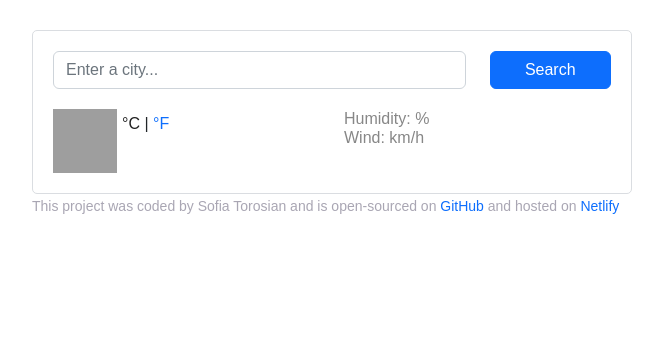
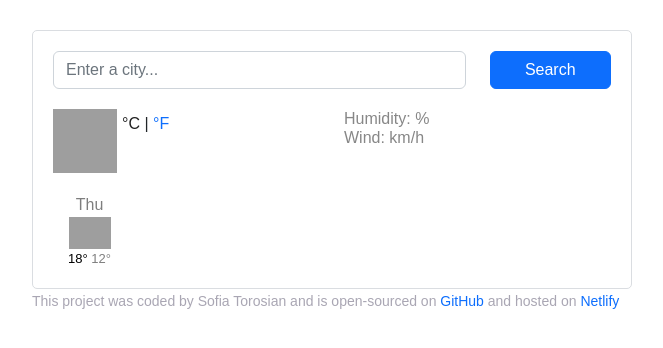
Before and after one commit to softoro/vanilla-weather-app, a plain HTML site: page index.html in a window 1280 px wide. Shown: the whole page, without its empty margins (308-971 px from the left). Drawn offline with nearby package versions, Linux system fonts and the light colour scheme; no server answers; grey boxes are pictures that could not be loaded.

Commit message:
Added the forecast HTML and CSS

```diff
--- a/index.html
+++ b/index.html
@@ -71,6 +71,22 @@
               </ul>
             </div>
           </div>
+          <div class="weather-forecast">
+            <div class="row">
+              <div class="col-2">
+                <div class="weather-forecast-date">Thu</div>
+                <img
+                  src="http://shecodes-assets.s3.amazonaws.com/api/weather/icons/few-clouds-day.png"
+                  alt="cloudy"
+                  width="42"
+                />
+                <div class="weather-forecast-temperatures">
+                  <span class="weather-forecast-tempeature-max"> 18° </span>
+                  <span class="weather-forecast-tempeature-mim"> 12° </span>
+                </div>
+              </div>
+            </div>
+          </div>
         </div>
         <small
           >This project was coded by Sofia Torosian and is open-sourced on
--- a/src/style.css
+++ b/src/style.css
@@ -83,3 +83,19 @@ small {
 .weather-temperature .active:hover {
   text-decoration: none;
 }
+.weather-forecast {
+  margin-top: 20px;
+  text-align: center;
+  color: #000;
+}
+.weather-forecast-date {
+  font-size: 16px;
+  opacity: 0.5;
+}
+.weather-forecast-tempeature-mim {
+  opacity: 0.5;
+}
+
+.weather-forecast-temperatures {
+  font-size: 13px;
+}
```
